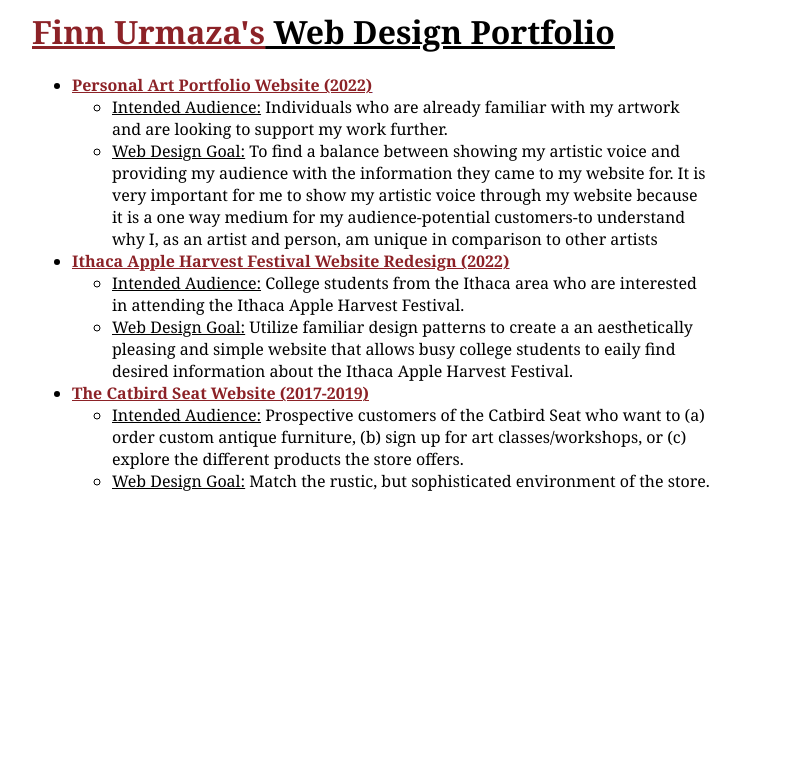
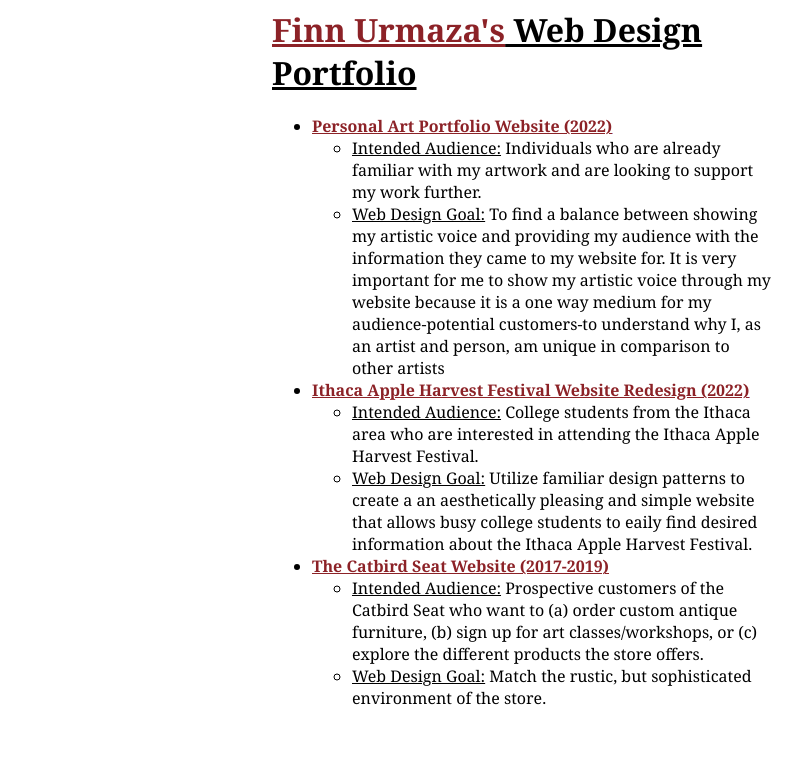
Before and after one commit to flurmaza/flurmaza.github.io, a PHP site: page / in a window 1280 px wide. Shown: the top 783 px of the page, without its empty margins (118-919 px from the left). Run offline with PHP 8.4, Linux system fonts and the light colour scheme.

Commit message:
Update linktree.css

```diff
--- a/linktree.css
+++ b/linktree.css
@@ -1,11 +1,8 @@
 body{
-    margin: 10px;
     font-family: Georgia, 'Times New Roman', Times, serif;
-    max-width: 1000px;
-    min-width: 300px;
+   width: 500px;
     margin-left: auto;
     margin-right: auto;
-    padding-left: 20px;
 }
 
 h1 {
```
